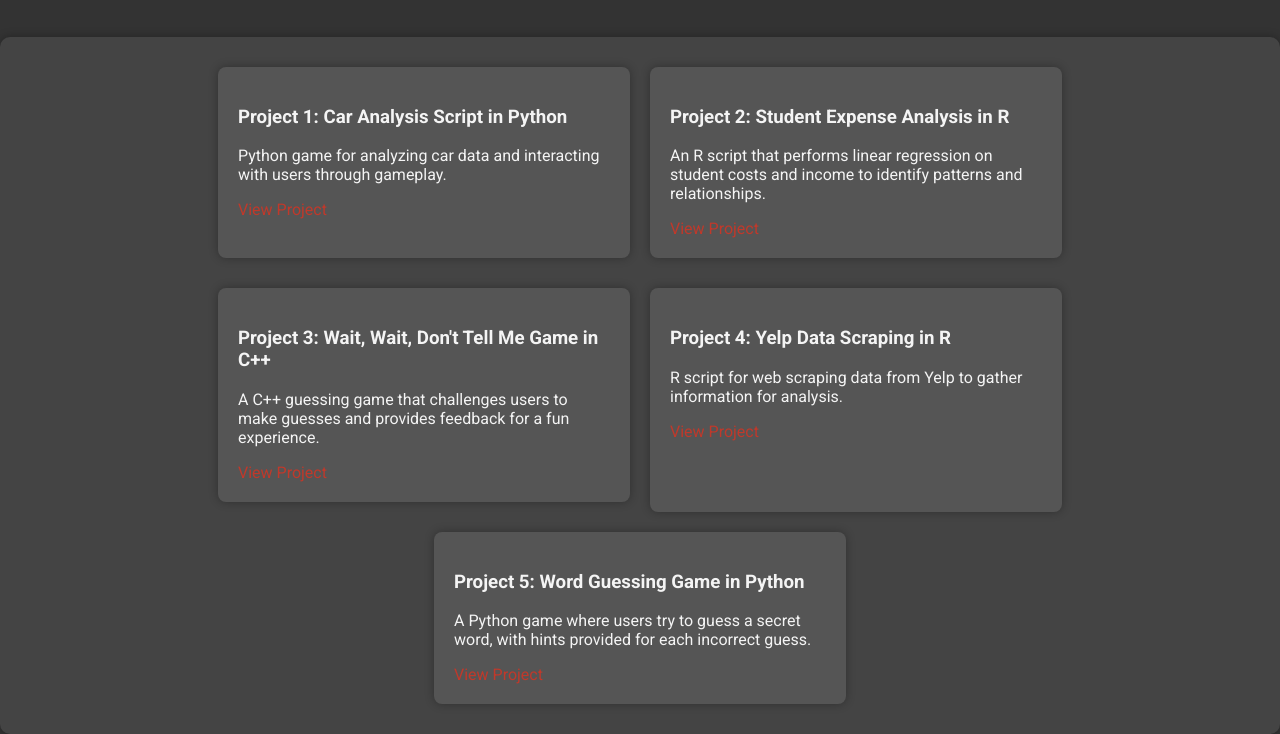
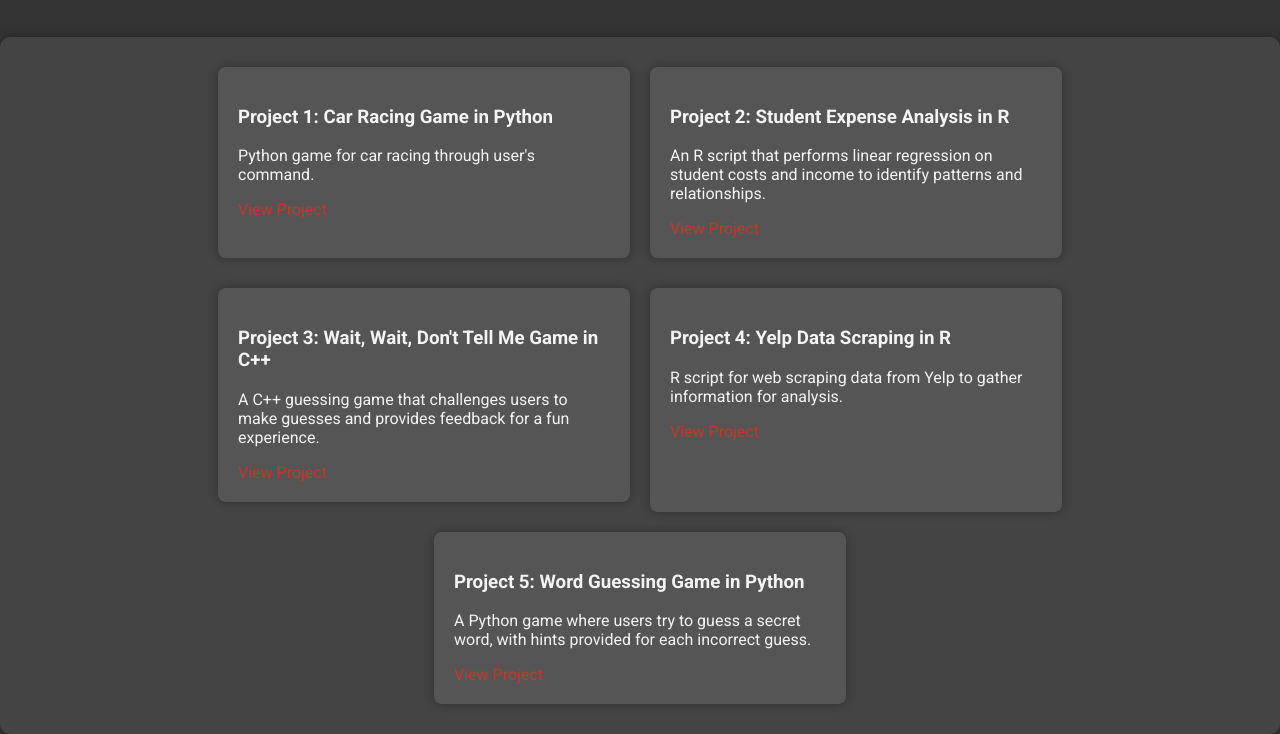
Before and after one commit to dangsteve/sdang, a plain HTML site: page index.html in a window 1280 px wide. Shown: the part 808-1542 px from the top of the page. Drawn offline with Linux system fonts and the light colour scheme.

Commit message:
Update index.html

```diff
--- a/index.html
+++ b/index.html
@@ -225,8 +225,8 @@
 
     <section id="projects" class="assignments">
         <div class="assignment-item">
-            <h3>Project 1: Car Analysis Script in Python</h3>
-            <p>Python game for analyzing car data and interacting with users through gameplay.</p>
+            <h3>Project 1: Car Racing Game in Python</h3>
+            <p>Python game for car racing through user's command.</p>
             <a href="Car.py" target="_blank">View Project</a>
         </div>
         <div class="assignment-item">
```
